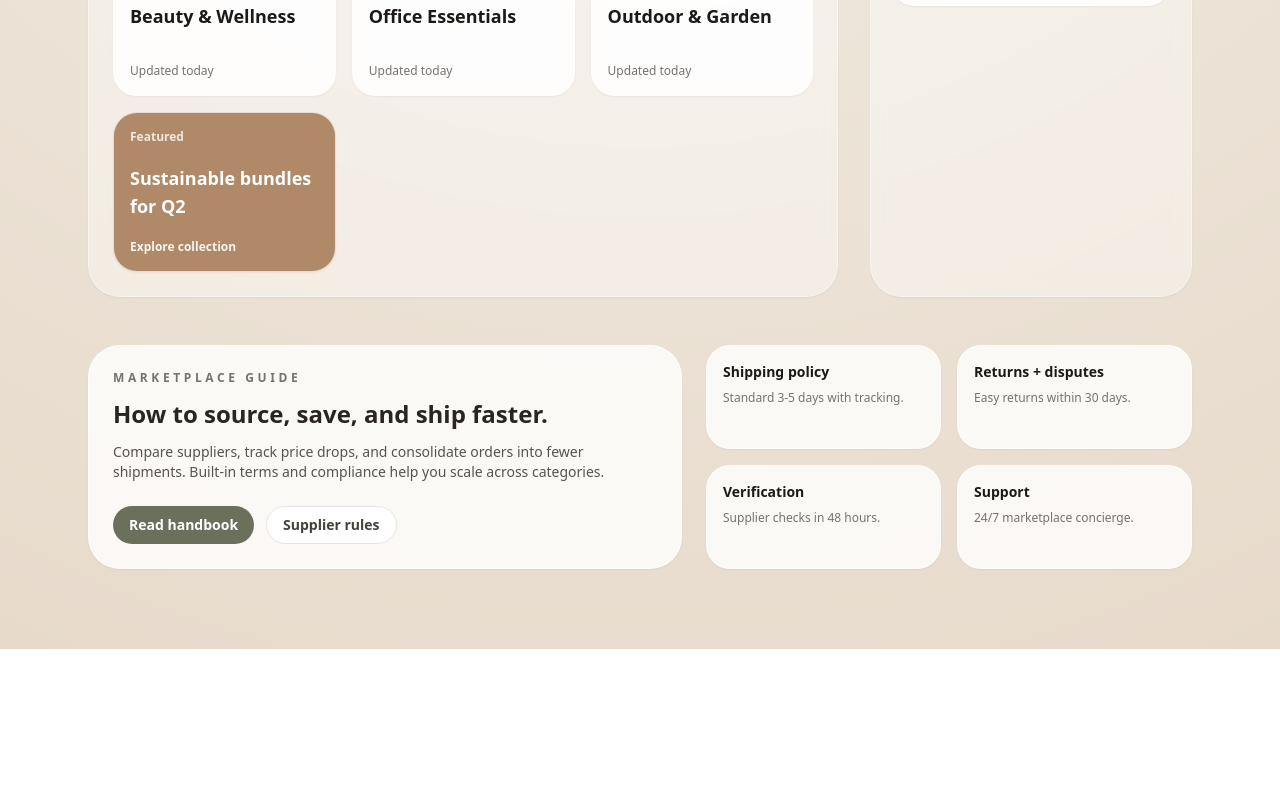
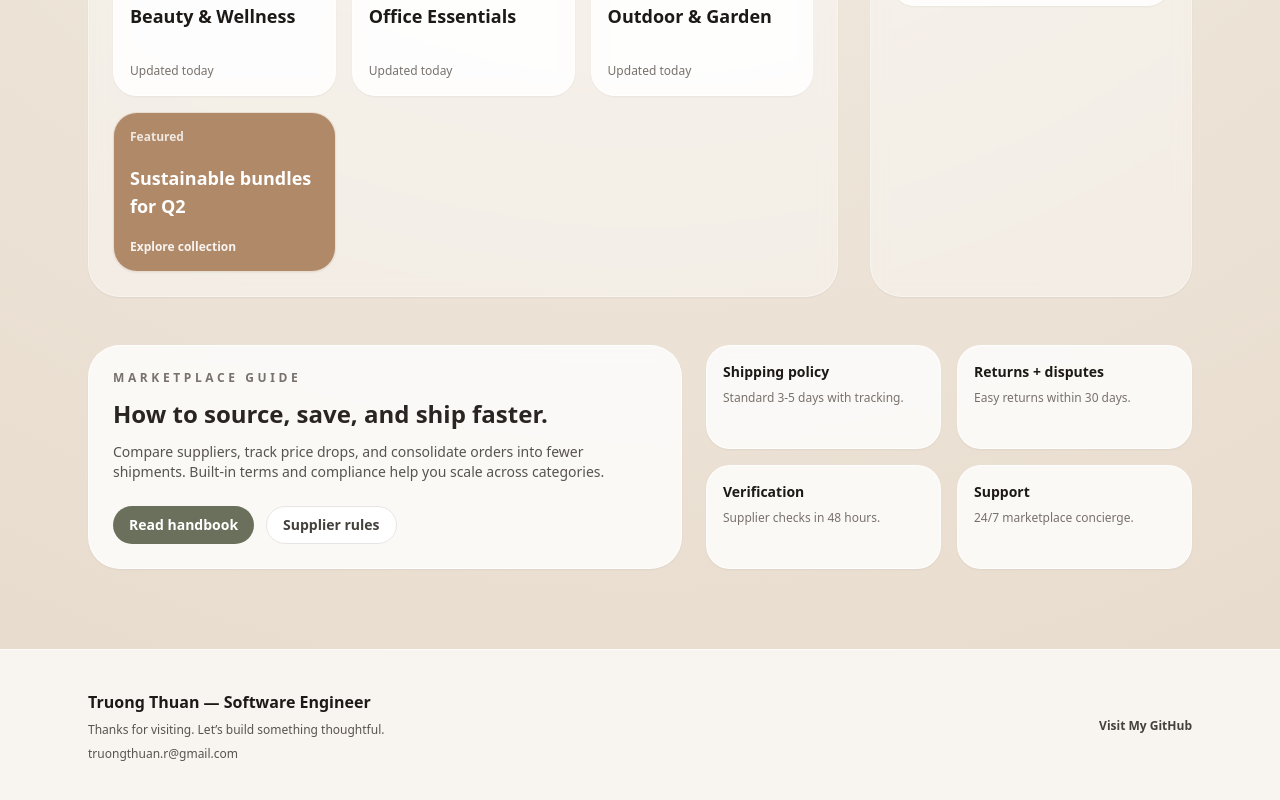
Before and after one commit to truongthuanr/market-hub, a Next.js app in the folder ui/: page / in a window 1280 px wide. Shown: the part 695-1495 px from the top of the page. Before the commit the page ends 1344 px from the top, so only its background shows below. Built offline with nearby package versions, Linux system fonts and the light colour scheme.

Commit message:
add footer with self info

```diff
--- a/ui/src/app/page.tsx
+++ b/ui/src/app/page.tsx
@@ -235,6 +235,27 @@ export default function Home() {
           </div>
         </section>
       </main>
+      <footer className="border-t border-white/70 bg-white/70">
+        <div className="mx-auto flex w-full max-w-6xl flex-col gap-6 px-6 py-10 text-sm text-stone-600 md:flex-row md:items-center md:justify-between">
+          <div className="space-y-2">
+            <p className="text-base font-semibold text-stone-900">
+              Truong Thuan — Software Engineer
+            </p>
+            <p className="text-xs">Thanks for visiting. Let’s build something thoughtful.</p>
+            <p className="text-xs">truongthuan.r@gmail.com</p>
+          </div>
+          <div className="flex flex-wrap gap-4 text-xs">
+            <a
+              className="font-semibold text-stone-700 hover:text-stone-900"
+              href="https://github.com/truongthuanr"
+              target="_blank"
+              rel="noreferrer"
+            >
+              Visit My GitHub
+            </a>
+          </div>
+        </div>
+      </footer>
     </div>
   );
 }
```
